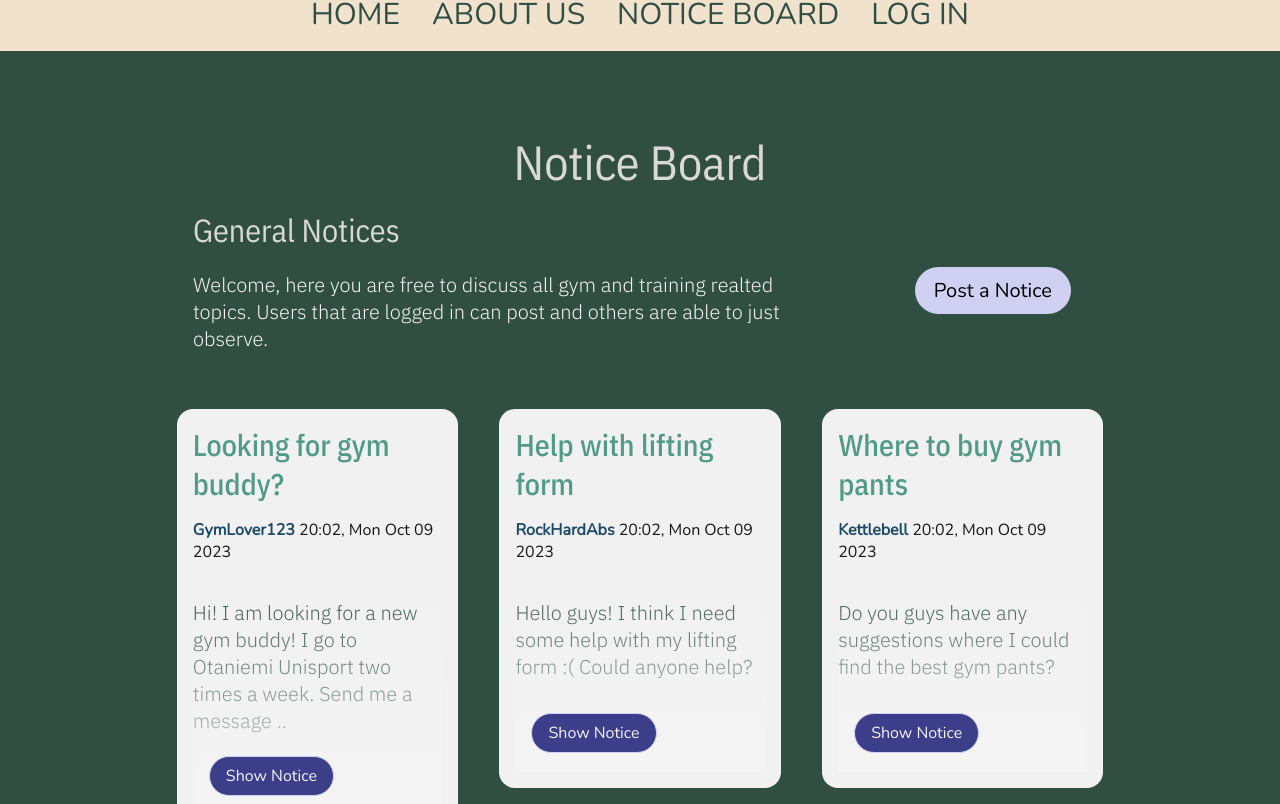
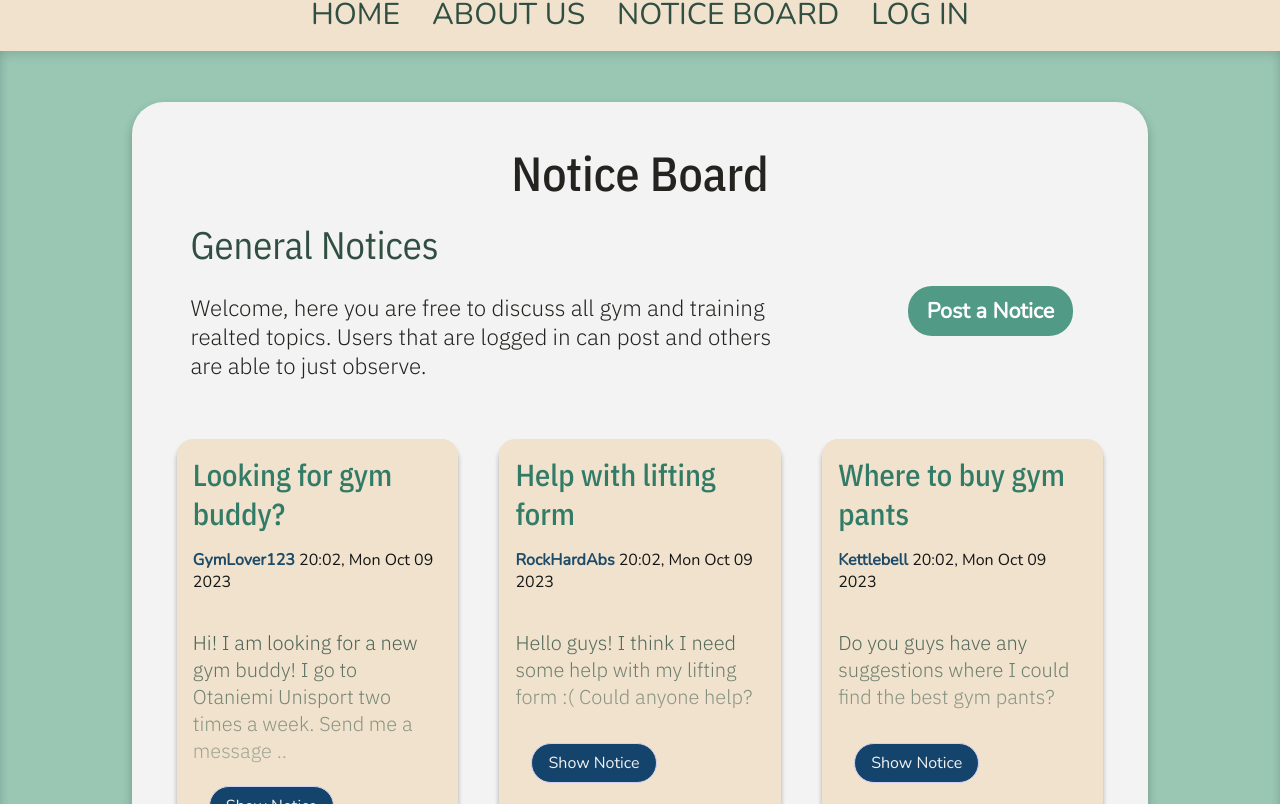
Before and after one commit to Testodus/Aalto-Strength-Society, a React (Create React App) app in the folder client/: page /noticeboard in a window 1280 px wide. Shown: the part 336-1140 px from the top of the page. Built offline with nearby package versions, Linux system fonts and the light colour scheme.

Commit message:
use the new divs and variables

```diff
--- a/client/src/App.tsx
+++ b/client/src/App.tsx
@@ -5,6 +5,7 @@ import { DarkBodyText, DetailText, Heading4, Heading1 } from './shared-styles';
 import { Outlet } from 'react-router-dom';
 import Navbar from './components/Navbar';
 import logo from './assets/ass.jpg';
+import { BG_COLOR_FOOTER, BG_COLOR_HEADER, BG_COLOR_MAIN } from './variables';
 
 const AppHeader = styled.header`
   display: flex;
@@ -12,6 +13,7 @@ const AppHeader = styled.header`
   justify-content: space-around;
   padding: 2rem 10% 2rem 10%;
   align-items: center;
+  background: ${BG_COLOR_HEADER};
 
   @media only screen and (max-width: 640px) {
     padding: 0rem;
@@ -29,7 +31,11 @@ const FrameDiv = styled.div`
   justify-content: center;
   align-items: start;
   padding: 3rem 0rem 3rem 0rem;
-  background: #304f42;
+  background: ${BG_COLOR_MAIN};
+
+  box-shadow:
+    0px 5px 10px 0px rgba(0, 0, 0, 0.1) inset,
+    0px -5px 10px 0px rgba(0, 0, 0, 0.1) inset;
 
   @media only screen and (max-width: 640px) {
     padding: 2rem 0rem 2rem 0rem;
@@ -37,9 +43,8 @@ const FrameDiv = styled.div`
 `;
 
 const AppFooter = styled.footer`
-  background: black;
   min-height: 15vh;
-  background: #f0e2cc;
+  background: ${BG_COLOR_FOOTER};
   margin: 0;
   padding: 0;
 
--- a/client/src/pages/components/BasicFrame.tsx
+++ b/client/src/pages/components/BasicFrame.tsx
@@ -1,16 +1,21 @@
 import React from 'react';
 import { PageConfig } from '../../assets/pageConfig';
 import styled from 'styled-components';
-import { Heading2, Bodytext } from '../../shared-styles';
+import {
+  Heading2,
+  Bodytext,
+  RoundDivMedium,
+  Padding2Rem,
+} from '../../shared-styles';
 
 const ContentFrame = styled.div`
   display: flex;
   flex-direction: column;
-  max-width: 800px;
+  max-width: 1000px;
   width: 100%;
   text-align: left;
   align-items: start;
-  margin: 3rem 0 3rem 0;
+  margin: 1rem 0 1rem 0;
   padding: 1rem;
   background: none;
 `;
@@ -34,14 +39,18 @@ const BasicFrame = ({ topic }: BasicFrameProps) => {
   )?.textContent;
 
   return (
+    <RoundDivMedium>
       <ContentFrame>
+        <Padding2Rem>
           {Title ? <Heading2>{Title}</Heading2> : null}
           {TextContent?.length
             ? TextContent.map((text, i) => (
                 <Bodytext key={'basic-text-' + i}>{text}</Bodytext>
               ))
             : null}
+        </Padding2Rem>
       </ContentFrame>
+    </RoundDivMedium>
   );
 };
 
--- a/client/src/pages/loginpage/Login.tsx
+++ b/client/src/pages/loginpage/Login.tsx
@@ -5,7 +5,7 @@ import {
   DetailText,
   FullWidthDiv,
   Heading2,
-  RoundDivLight,
+  RoundDivSmall,
   FormInputContainer,
   FormLabel,
   FormInput,
@@ -44,8 +44,8 @@ const Login = () => {
 
   return (
     <FullWidthDiv>
-      <Heading2>Login</Heading2>
-      <RoundDivLight>
+      <RoundDivSmall>
+        <Heading2>Login</Heading2>
         <DarkBodyText>Here you can log in to the ASS-website.</DarkBodyText>
         <FormStyle onSubmit={onSubmit}>
           {noMatch ? (
@@ -77,7 +77,7 @@ const Login = () => {
           {'If you are not an user, register '}
           <Link to="/register">here.</Link>
         </DetailText>
-      </RoundDivLight>
+      </RoundDivSmall>
     </FullWidthDiv>
   );
 };
--- a/client/src/pages/noticeboard/Notice.tsx
+++ b/client/src/pages/noticeboard/Notice.tsx
@@ -14,16 +14,23 @@ import { Link } from 'react-router-dom';
 import { DummyProfiles } from '../../assets/noticeBoardDummy';
 import { Comment, Notice } from '../../types';
 import CommentEl from './Comment';
+import {
+  BG_COLOR_ROUND_DIV_LIGHT,
+  SECONDARY_BUTTON_BG,
+  SECONDARY_BUTTON_SIZE,
+  SECONDARY_BUTTON_TC,
+} from '../../variables';
 
 const NoticeDiv = styled.div`
   display: flex;
   flex-direction: column;
   border-radius: 1rem;
-  background: #f1f1f1;
+  background: ${BG_COLOR_ROUND_DIV_LIGHT};
   padding: 1rem;
   justify-content: space-between;
   height: min-content;
   margin: 0.3rem;
+  box-shadow: 0px 5px 5px 0px rgba(0, 0, 0, 0.3);
 `;
 // jos haluut noticet saman kokosiks ota toi hieght pois
 
@@ -34,15 +41,15 @@ const FadedContentGrid = styled.div`
 
   a {
     text-decoration: none;
-    font-size: 16px;
-    color: #f4f4f4;
+    font-size: ${SECONDARY_BUTTON_SIZE};
+    color: ${SECONDARY_BUTTON_TC};
 
     font-family: 'Nunito', sans-serif;
     font-weight: 400;
 
     border-radius: 1.5rem;
     margin: 1rem;
-    background: #3d3e8a;
+    background: ${SECONDARY_BUTTON_BG};
     border: 1px solid #d0d1f2;
     width: max-content;
     padding: 0.5rem 1rem;
@@ -59,7 +66,7 @@ const Fade = styled.div`
   grid-row-start: 1;
   grid-row-end: 3;
 
-  background-image: linear-gradient(transparent, #f4f4f4);
+  background-image: linear-gradient(transparent, ${BG_COLOR_ROUND_DIV_LIGHT});
 `;
 
 export const DarkBodyTextGrid = styled.p`
--- a/client/src/pages/noticeboard/Noticeboard.tsx
+++ b/client/src/pages/noticeboard/Noticeboard.tsx
@@ -7,6 +7,7 @@ import {
   Heading2,
   Heading3,
   PrimaryButton,
+  RoundDivMedium,
 } from '../../shared-styles';
 import NoticeEl from './Notice';
 
@@ -51,6 +52,7 @@ const NoticesContainer = styled.div`
   max-widht: 800px;
   widht: 100%;
   margin: 2rem;
+  padding-bottom: 1rem;
 
   @media only screen and (max-width: 640px) {
     margin: 0rem;
@@ -69,6 +71,7 @@ const Noticeboard = () => {
   const [currentBoard, setCurrentBoard] = useState(BasicBoard);
 
   return (
+    <RoundDivMedium>
       <NoticeBoardContainer>
         <Heading2>Notice Board</Heading2>
         <NoticesMenuBar>
@@ -90,6 +93,7 @@ const Noticeboard = () => {
             : null}
         </NoticesContainer>
       </NoticeBoardContainer>
+    </RoundDivMedium>
   );
 };
 
--- a/client/src/shared-styles.ts
+++ b/client/src/shared-styles.ts
@@ -1,4 +1,5 @@
 import styled from 'styled-components';
+import * as palette from './variables';
 
 /**
  * This is file for shared styles on the different components: text-styles and buttons.
@@ -6,54 +7,50 @@ import styled from 'styled-components';
 
 // Text-styles
 export const DetailText = styled.p`
-  font-size: 16px;
-  color: #151515;
+  font-size: ${palette.DETAIL_SIZE};
+  color: ${palette.TEXT_COLOR_DETAIL_GREY};
 
   font-family: 'Nunito', sans-serif;
   font-weight: 300;
 
   a {
     text-decoration: none;
-    color: #1e4b69;
+    color: ${palette.TEXT_COLOR_DETAIL_ACCENT};
     font-weight: bold;
   }
 `;
 
 export const Heading1 = styled.h1`
-  font-size: 80px;
+  font-size: ${palette.HEADING_1_SIZE};
+  color: ${palette.TEXT_COLOR_DARK_MAIN};
   text-align: center;
+  font-family: 'IBM Plex Sans Condensed', sans-serif;
+  font-weight: 500;
+`;
+
+export const Heading2 = styled.h2`
+  color: ${palette.TEXT_COLOR_DARK_MAIN};
+  font-size: ${palette.HEADING_2_SIZE};
+  margin: 1rem;
+  padding: 0;
 
   font-family: 'IBM Plex Sans Condensed', sans-serif;
   font-weight: 500;
-
-  @media only screen and (max-width: 465px) {
-    font-size: 80px;
-  }
 `;
 
-export const Heading2 = styled.h2`
-  color: #d9d9d9;
-  font-size: 48px;
-  margin: 1rem;
+export const Heading3 = styled.h3`
+  color: ${palette.TEXT_COLOR_DARK_ACCENT};
+  font-size: ${palette.HEADING_3_SIZE};
+  margin: 0;
   padding: 0;
 
   font-family: 'IBM Plex Sans Condensed', sans-serif;
   font-weight: 400;
 `;
 
-export const Heading3 = styled.h3`
-  color: #d9d9d9;
-  font-size: 32px;
-  margin: 0;
-  padding: 0;
-
-  font-family: 'IBM Plex Sans Condensed', sans-serif;
-  font-weight: 300;
-`;
-
 export const Heading4 = styled.h4`
-  color: #519a85;
-  font-size: 30px;
+  color: ${palette.TEXT_COLOR_ACCENT};
+  font-size: ${palette.HEADING_4_SIZE};
   margin: 0;
   padding: 0;
 
@@ -62,15 +59,15 @@ export const Heading4 = styled.h4`
 `;
 
 export const Bodytext = styled.p`
-  font-size: 20px;
-  color: #f4f4f4;
+  font-size: ${palette.BODYTEXT_SIZE};
+  color: ${palette.TEXT_COLOR_DARK_MAIN};
 
   font-family: 'IBM Plex Sans', sans-serif;
   font-weight: 300;
 `;
 
 export const DarkBodyText = styled.p`
-  font-size: 20px;
+  font-size: ${palette.BODYTEXT_SIZE};
   color: #304f42;
 
   font-family: 'IBM Plex Sans', sans-serif;
@@ -78,7 +75,7 @@ export const DarkBodyText = styled.p`
 `;
 
 export const WarningText = styled.p`
-  font-size: 16px;
+  font-size: ${palette.DETAIL_SIZE};
   color: #a83d2f;
 
   font-family: 'Nunito', sans-serif;
@@ -89,15 +86,16 @@ export const WarningText = styled.p`
 
 export const PrimaryButton = styled.button`
   text-decoration: none;
-  font-size: 20px;
+  font-size: ${palette.PRIMARY_BUTTON_SIZE};
 
   font-family: 'Nunito', sans-serif;
-  font-weight: 400;
+  font-weight: bold;
 
   border-radius: 1.5rem;
   margin: 1rem;
   border: none;
-  background: #d0d1f2;
+  background: ${palette.PRIMARY_BUTTON_BG};
+  color: ${palette.PRIMARY_BUTTON_TC};
   width: max-content;
   padding: 0.6rem 1.2rem;
   align-self: center;
@@ -105,15 +103,15 @@ export const PrimaryButton = styled.button`
 
 export const SecondaryButton = styled.button`
   text-decoration: none;
-  font-size: 16px;
-  color: #f4f4f4;
+  font-size: ${palette.SECONDARY_BUTTON_SIZE};
+  color: ${palette.SECONDARY_BUTTON_TC};
 
   font-family: 'Nunito', sans-serif;
-  font-weight: 400;
+  font-weight: bold;
 
   border-radius: 1.5rem;
   margin: 1rem;
-  background: #3d3e8a;
+  background: ${palette.SECONDARY_BUTTON_BG};
   border: 1px solid #d0d1f2;
   width: max-content;
   padding: 0.5rem 1rem;
@@ -165,9 +163,9 @@ export const FormStyle = styled.form`
 
 // DIVS
 
-export const RoundDivLight = styled.div`
-  background: ##1d4032;
-  border-radius: 1rem;
+export const RoundDivSmall = styled.div`
+  background: ${palette.BG_COLOR_ROUND_DIV_MEDIUM};
+  border-radius: 2rem;
   max-width: 700px;
   width: 100%;
   padding: 0.5rem;
@@ -175,6 +173,26 @@ export const RoundDivLight = styled.div`
   align-items: center;
   justify-content: center;
   flex-direction: column;
+  box-shadow: 0px 5px 10px 0px rgba(0, 0, 0, 0.25);
+`;
+
+export const RoundDivMedium = styled.div`
+  background: ${palette.BG_COLOR_ROUND_DIV_MEDIUM};
+  border-radius: 2rem;
+  width: 100%;
+  max-width: 1000px;
+  margin: 0.2rem;
+  padding: 0.5rem;
+  display: flex;
+  align-items: center;
+  justify-content: center;
+  flex-direction: column;
+  box-shadow: 0px 5px 10px 0px rgba(0, 0, 0, 0.25);
+
+  @media only screen and (max-width: 640px) {
+    widht: 97%;
+    margin: 1.5%;
+  }
 `;
 
 export const FullWidthDiv = styled.div`
@@ -189,3 +207,7 @@ export const FullWidthDiv = styled.div`
     padding: 0rem 1rem;
   }
 `;
+
+export const Padding2Rem = styled.div`
+  padding: 2rem;
+`;
--- /dev/null
+++ b/client/src/variables.ts
@@ -0,0 +1,44 @@
+export const HEADING_1_SIZE = '4.8rem';
+export const HEADING_2_SIZE = '3rem';
+export const HEADING_3_SIZE = '2.4rem';
+export const HEADING_4_SIZE = '1.9rem';
+
+export const BODYTEXT_SIZE = '1.4rem';
+export const DETAIL_SIZE = '1rem';
+
+export const PRIMARY_BUTTON_SIZE = '1.35rem';
+export const SECONDARY_BUTTON_SIZE = '1rem';
+
+const LIGHT_GREEN = '#99C7B4';
+const ACCENT_MINT = '#519A85';
+const ACCENT_MINT_TEXT = '#327B67';
+const ACCENT_PEACH = '#8C6F3F';
+const WHITE = '#F3F3F3';
+const REAL_WHITE = '#FFFFFF';
+const SAND = '#F0E2CC';
+
+export const TEXT_COLOR_DARK_MAIN = '#242320';
+export const TEXT_COLOR_DARK_ACCENT = '#304f42';
+export const TEXT_COLOR_ACCENT = ACCENT_MINT_TEXT;
+export const TEXT_COLOR_LIGHT = '#f1f1f1';
+export const TEXT_COLOR_DETAIL_GREY = '#151515';
+export const TEXT_COLOR_DETAIL_ACCENT = '#1e4b69';
+
+export const BG_COLOR_LIGHT_MAIN = '#F3F3F3';
+export const BG_COLOR_LIGHT_ACCENT = '#F0E2CC';
+export const BG_COLOR_ACCENT = ACCENT_PEACH;
+export const BG_COLOR_DARK_MAIN = '#326A54';
+export const BG_COLOR_DARK_ACCENT = '#14436B';
+
+export const BG_COLOR_HEADER = BG_COLOR_LIGHT_MAIN;
+export const BG_COLOR_MAIN = LIGHT_GREEN;
+export const BG_COLOR_FOOTER = SAND;
+
+export const BG_COLOR_ROUND_DIV_LIGHT = SAND;
+export const BG_COLOR_ROUND_DIV_MEDIUM = WHITE;
+
+export const SECONDARY_BUTTON_BG = BG_COLOR_DARK_ACCENT;
+export const SECONDARY_BUTTON_TC = TEXT_COLOR_LIGHT;
+
+export const PRIMARY_BUTTON_BG = ACCENT_MINT;
+export const PRIMARY_BUTTON_TC = REAL_WHITE;
```
Also changed, not shown: client/src/pages/HomePage.tsx (+9 -6 lines). Lines whose indentation alone changed are shown as unchanged.
